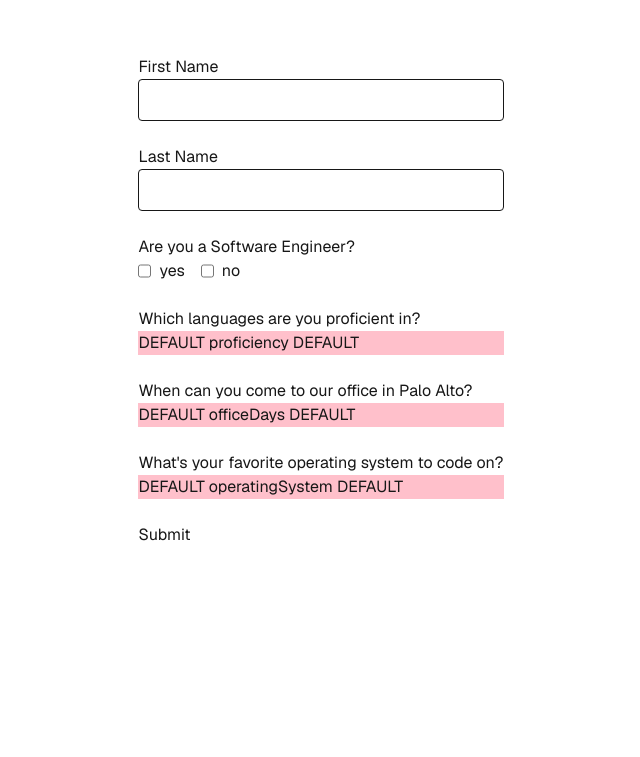
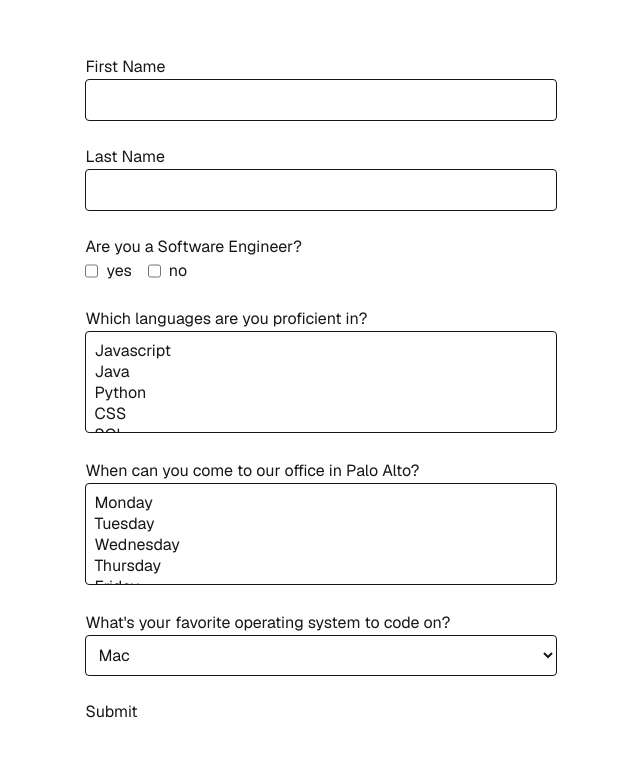
Before and after one commit to samedhi/striim-take-home, a Next.js app: page / in a window 1280 px wide. Shown: the part 109-866 px from the top of the page, without its empty margins (319-959 px from the left). Before the commit the page ends 820 px from the top, so only its background shows below. Built offline with nearby package versions, Linux system fonts and the light colour scheme.

Commit message:
Render select and multiselect

```diff
--- a/src/app/modules/formBuilder/formBuilder.jsx
+++ b/src/app/modules/formBuilder/formBuilder.jsx
@@ -54,6 +54,21 @@ export default function FormBuilder({ formData }) {
                          </label>
                      ))}
                    </div>;
+        case 'select':
+        case 'multiSelect':
+            const multi = field.type === 'multiSelect';
+            return <select
+                     multiple={multi}
+                     name={field.name}
+                     value={formValues[field.name] || multi ? [] : ''}
+                     onChange={(e) => setFieldValue(field.name,
+                                                    Array.from(e.target.selectedOptions, option => option.value))}
+                     className="w-full p-2 border rounded focus:ring-2 focus:ring-blue-500"
+                   >
+                     {field.options.map(option => (
+                         <option key={option} value={option}>{option}</option>
+                     ))}
+                   </select>;
         default:
             return <div style={{"background-color": "pink"}}>DEFAULT { field.name } DEFAULT</div>;
         }
```
